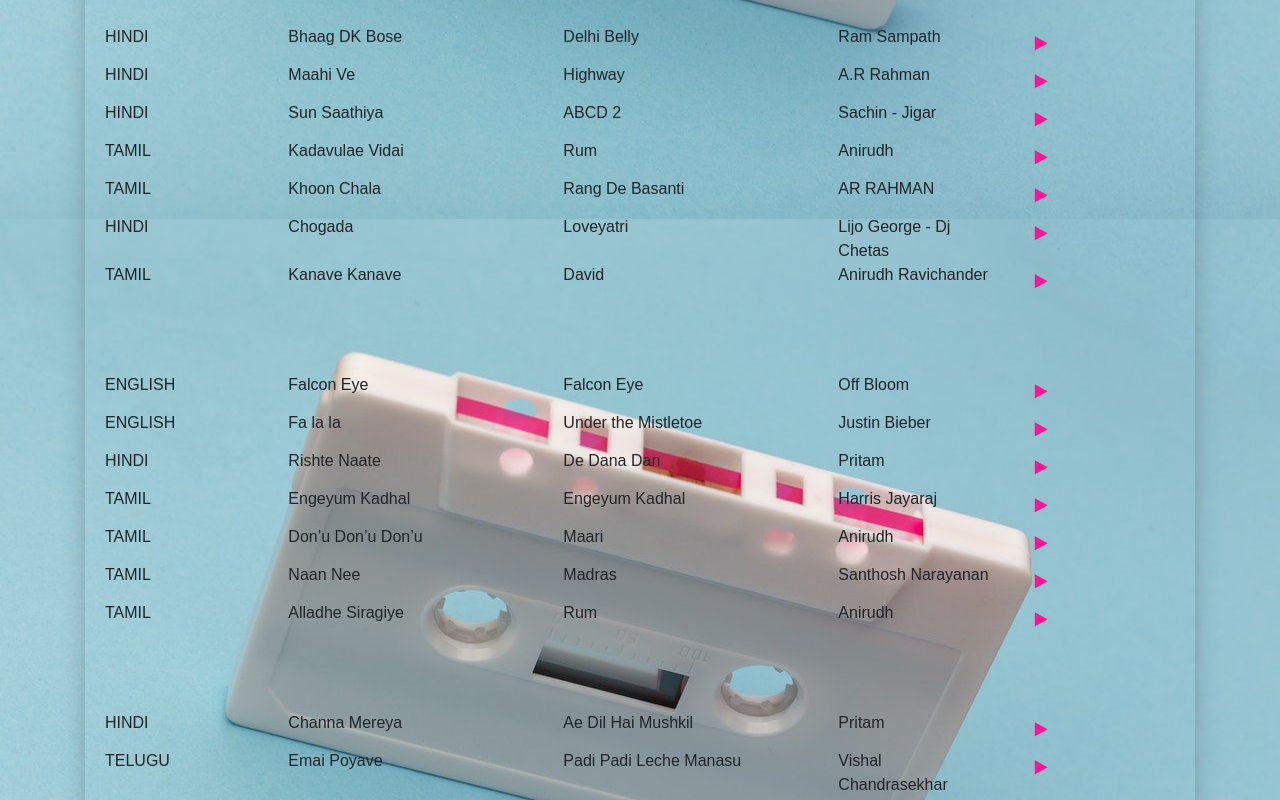
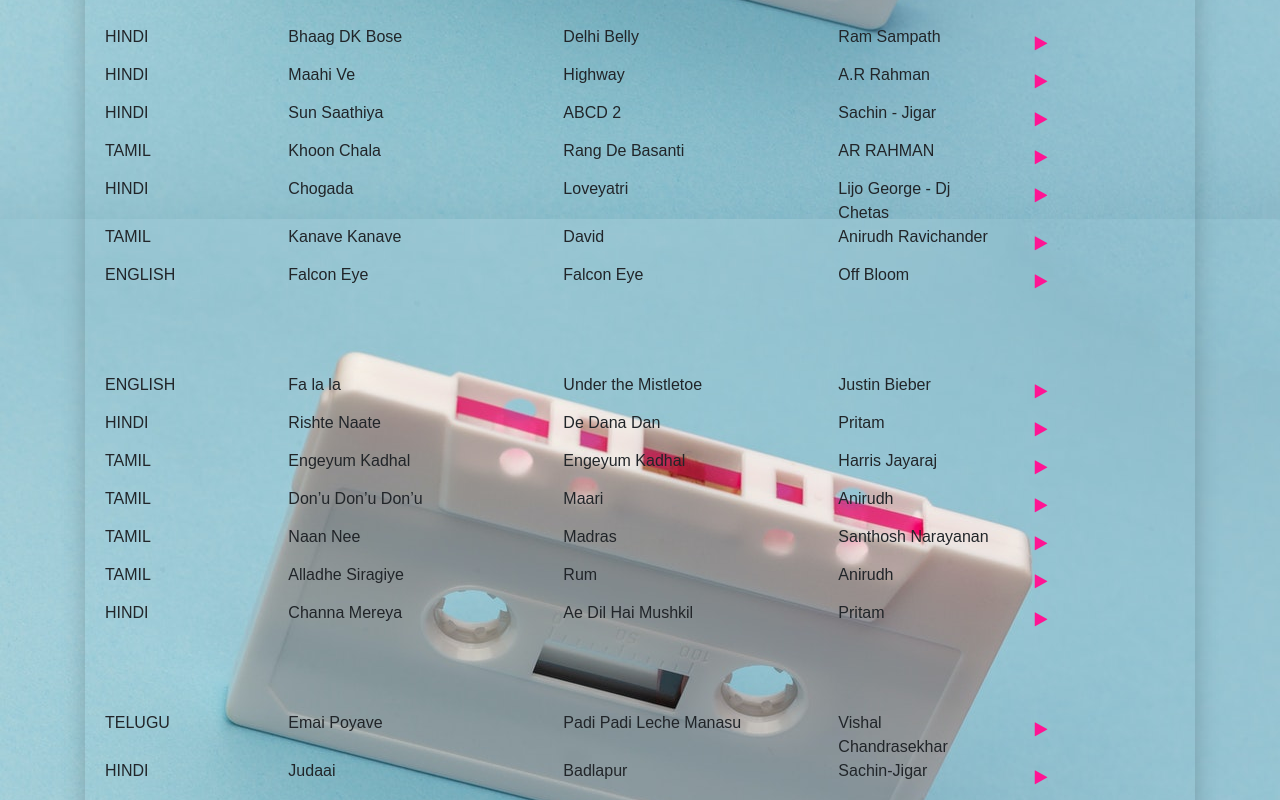
Before and after one commit to msunilhyd/lps_iterative, a React (Create React App) app: page / in a window 1280 px wide. Shown: the part 2340-3140 px from the top of the page. Built offline with nearby package versions, Linux system fonts and the light colour scheme.

Commit message:
27-Jun-20 : da 2

```diff
--- a/src/samples/playlists.js
+++ b/src/samples/playlists.js
@@ -60,7 +60,6 @@ const playlists = {
       ['Maahi Ve', 'HINDI', '2014', 'A.R Rahman', 'S1aQhVUy_9g', ' Highway'],
 
       ['Sun Saathiya', 'HINDI', '2015', 'Sachin - Jigar', '_NWaYjsz3qY', 'ABCD 2'],
-      ['Kadavulae Vidai', 'TAMIL', '2016', 'Anirudh', 'Hfh_dcVaN5o', 'Rum'],
 
 
       ['Khoon Chala', 'TAMIL', '2006', 'AR RAHMAN', 'ezfrbmJuLBM', 'Rang De Basanti'] ,
@@ -109,7 +108,6 @@ const playlists = {
 
       ['My Love', 'ENGLISH', '2000', 'Westlife', 'btUTQeto940', 'Coast to Coast'],
       ['Tung Tung Baje', 'HINDI', '2015', '	Sneha Khanwalkar', 'u2VhHGAtr4g', 'Singh Is Bliing'],
-      ['Magic', 'ENGLISH', '2014', 'Coldplay', '1PvBc2TOpE4', 'A Head Full of Dreams '],
       ['Tum Mile', 'HINDI', '2015', 'Pritam', 'C0S0PMpNybM', 'Tum Mile'],
       ['Yaanji', 'TAMIL', '2017', 'Anirudh Ravichander', 'bWK3EuroEk4', 'Vikram Vedha'] ,
 
@@ -255,7 +253,7 @@ const playlists = {
       ['Stairway To Heaven', ' ENGLISH', '1971', ' Led Zeppelin', 'QkF3oxziUI4', ' The Song Remains the Same'],
       ['Yekommakakomma', 'TELUGU', '1999', 'Mani Sharma', '9eJgdZsUw8U', 'Seenu'],
       ['Satyameva Jayathe', ' ENGLISH', '2011', ' SuperHeavy', 'RNrDGaDU7ug', 'SuperHeavy'],
-      ['Enna Solla', 'TAMIL', '2015', 'Anirudh Ravichander', 'FdVuB15iR5V9sHEtQG2G_g', 'Thanga Magan'],
+      ['Enna Solla', 'TAMIL', '2015', 'Anirudh Ravichander', '5iR5V9sHEtQ', 'Thanga Magan'],
 
 
       ['Good Riddance', ' ENGLISH', '1997', ' Green Day', 'Nwhyj0zcD7M', ' Nimrod'],
```
Also changed, not shown: 8 other files (tests, documents, lock files or other folders).
